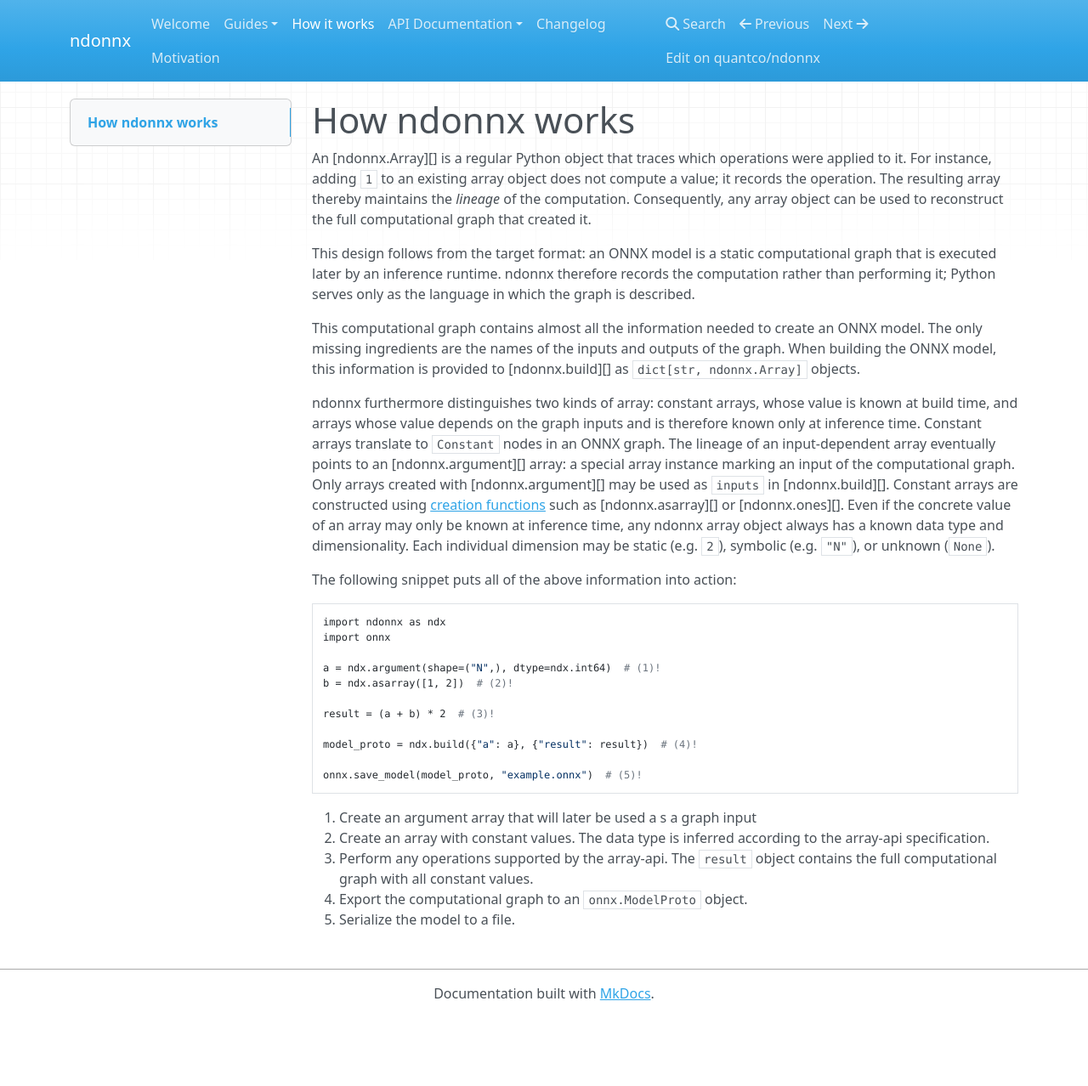
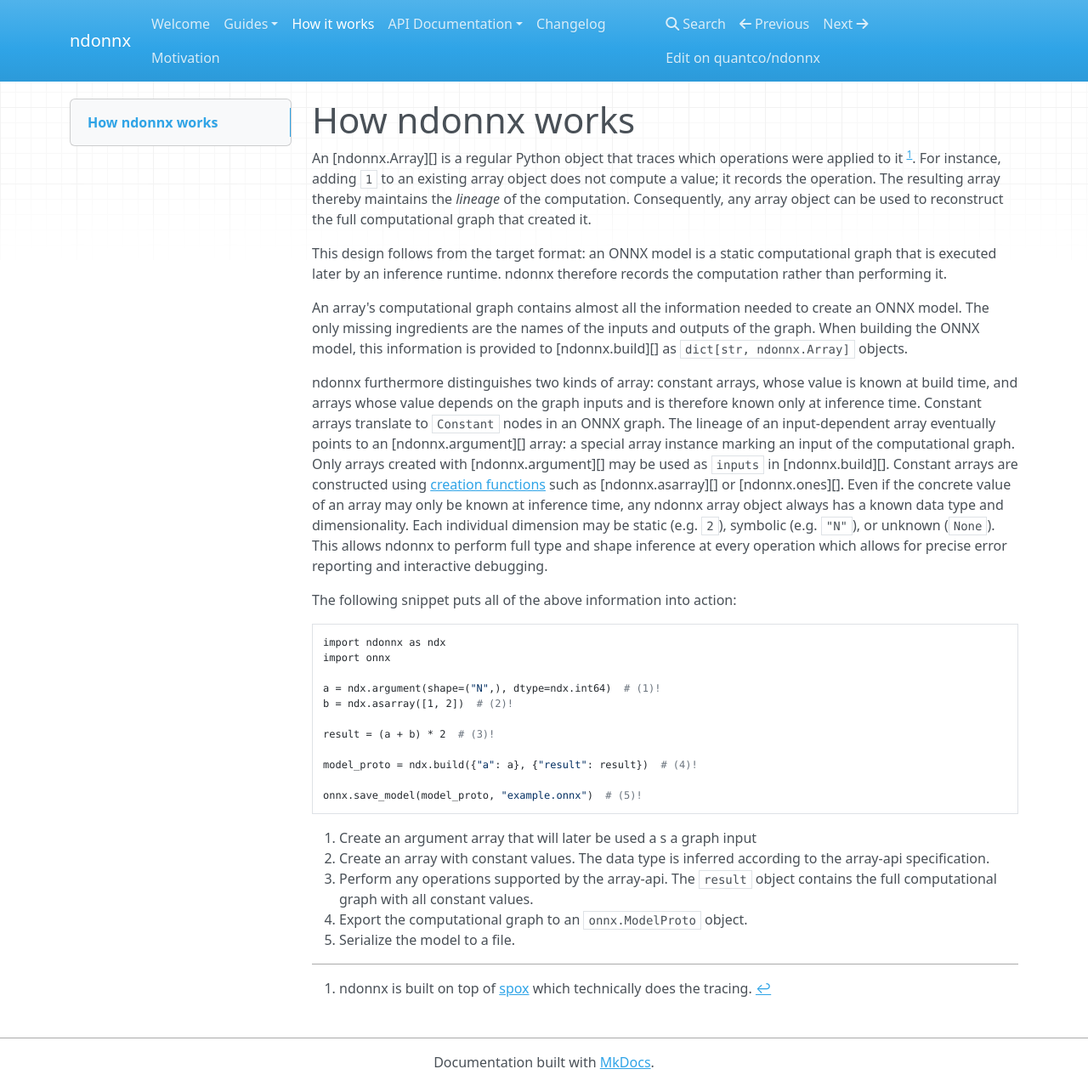
Before and after one commit to Quantco/ndonnx, an MkDocs documentation site: the page built from docs/how-it-works.md, in a window 1280 px wide and 1278 px high. Shown: the whole window at 85% size. Built offline with MkDocs 1.6.1, drawn with Linux system fonts in a browser that asks for light colours; nearby versions of some CDN libraries.

Commit message:
Tighter wording

```diff
--- a/docs/how-it-works.md
+++ b/docs/how-it-works.md
@@ -1,14 +1,14 @@
 # How ndonnx works
 
-An [ndonnx.Array][] is a regular Python object that traces which operations were applied to it.
+An [ndonnx.Array][] is a regular Python object that traces which operations were applied to it [^1].
 For instance, adding `1` to an existing array object does not compute a value; it records the operation.
 The resulting array thereby maintains the _lineage_ of the computation.
 Consequently, any array object can be used to reconstruct the full computational graph that created it.
 
 This design follows from the target format: an ONNX model is a static computational graph that is executed later by an inference runtime.
-ndonnx therefore records the computation rather than performing it; Python serves only as the language in which the graph is described.
+ndonnx therefore records the computation rather than performing it.
 
-This computational graph contains almost all the information needed to create an ONNX model.
+An array's computational graph contains almost all the information needed to create an ONNX model.
 The only missing ingredients are the names of the inputs and outputs of the graph.
 When building the ONNX model, this information is provided to [ndonnx.build][] as `dict[str, ndonnx.Array]` objects.
 
@@ -19,6 +19,7 @@ Only arrays created with [ndonnx.argument][] may be used as `inputs` in [ndonnx.
 Constant arrays are constructed using [creation functions](api/creation-functions.md) such as [ndonnx.asarray][] or [ndonnx.ones][].
 Even if the concrete value of an array may only be known at inference time, any ndonnx array object always has a known data type and dimensionality.
 Each individual dimension may be static (e.g. `2`), symbolic (e.g. `"N"`), or unknown (`None`).
+This allows ndonnx to perform full type and shape inference at every operation which allows for precise error reporting and interactive debugging.
 
 The following snippet puts all of the above information into action:
 
@@ -41,3 +42,5 @@ onnx.save_model(model_proto, "example.onnx")  # (5)!
 3. Perform any operations supported by the array-api. The `result` object contains the full computational graph with all constant values.
 4. Export the computational graph to an `onnx.ModelProto` object.
 5. Serialize the model to a file.
+
+[^1]: ndonnx is built on top of [spox](https://github.com/Quantco/spox) which technically does the tracing.
--- a/mkdocs.yml
+++ b/mkdocs.yml
@@ -102,6 +102,7 @@ markdown_extensions:
   - toc:
       permalink: true
   - admonition
+  - footnotes
   - attr_list
   - md_in_html
   - pymdownx.snippets
```
